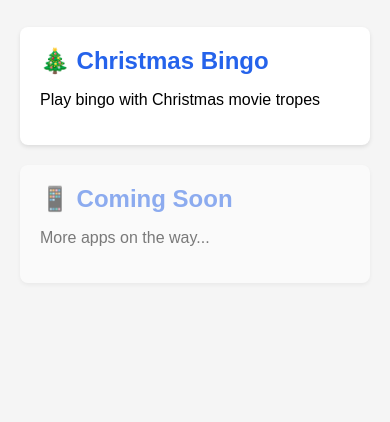
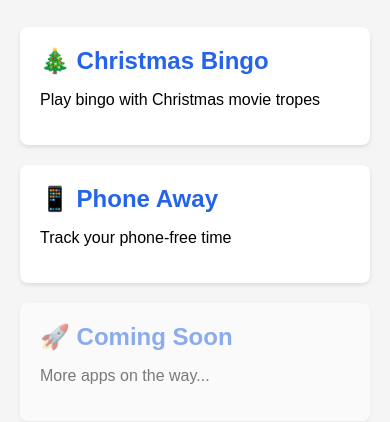
Before and after one commit to ManOverpoured/Overpoured-Apps, a plain HTML site: page index.html in a window 390 px wide. Shown: the part 208-630 px from the top of the page. Drawn offline with Linux system fonts and the light colour scheme.

Commit message:
Update index.html to add phone-away

```diff
--- a/index.html
+++ b/index.html
@@ -49,8 +49,13 @@
             <p>Play bingo with Christmas movie tropes</p>
         </a>
 
+        <a href="/phone-away" class="app-card">
+            <h2>📱 Phone Away</h2>
+            <p>Track your phone-free time</p>
+        </a>
+
         <div class="app-card" style="opacity: 0.5;">
-            <h2>📱 Coming Soon</h2>
+            <h2>🚀 Coming Soon</h2>
             <p>More apps on the way...</p>
         </div>
     </div>
```
